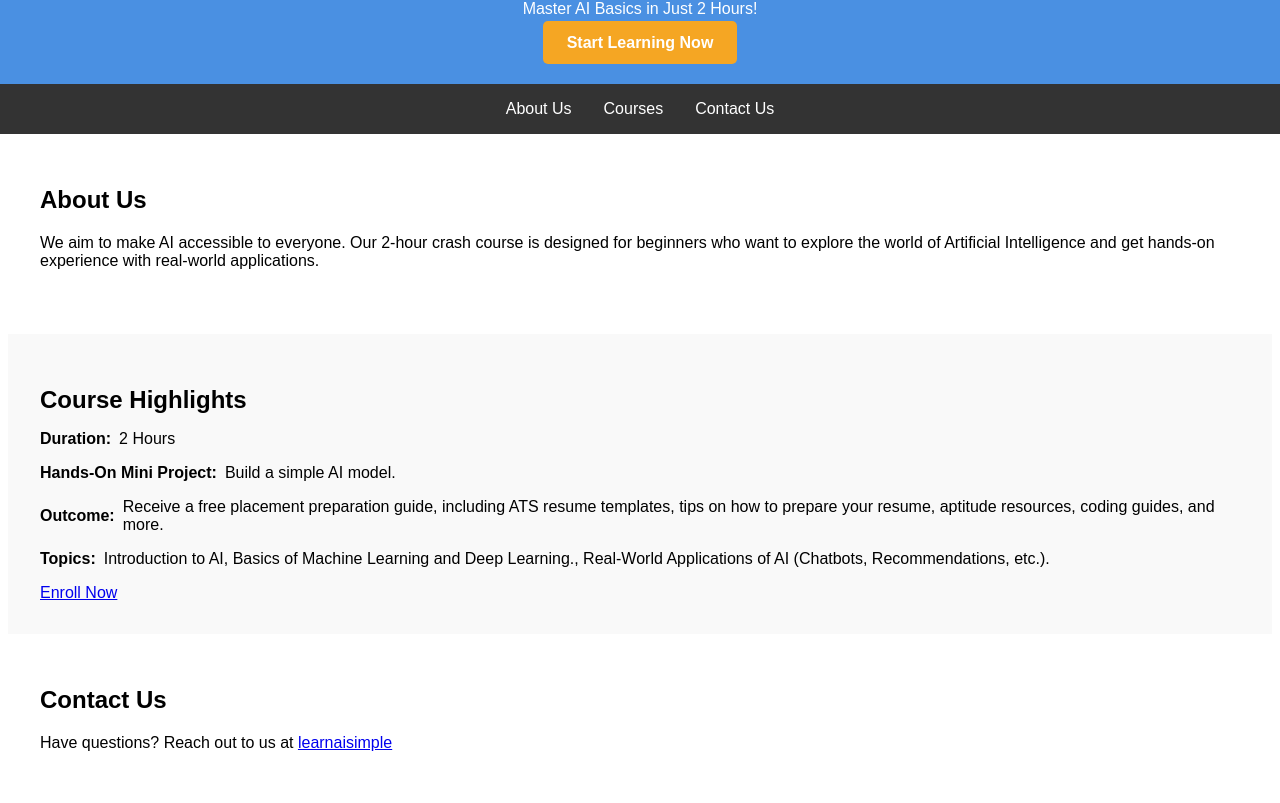
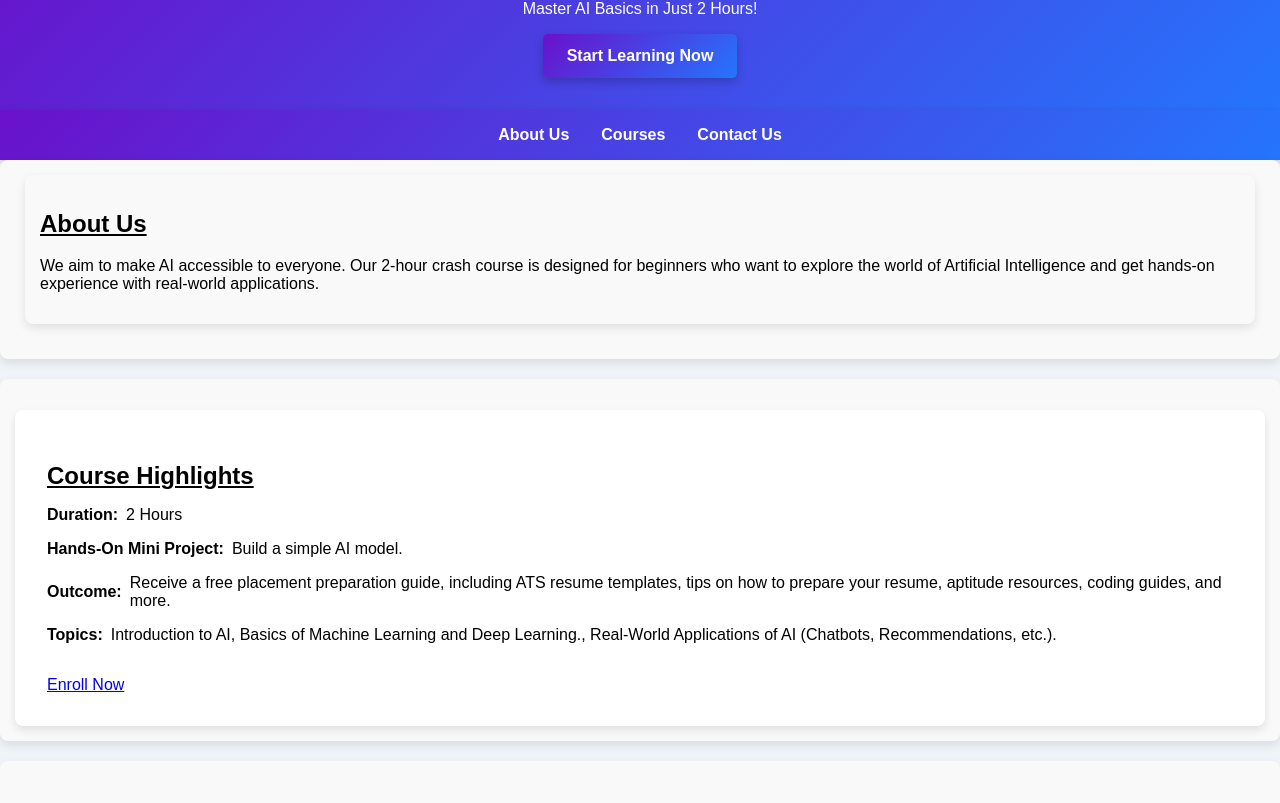
Before and after one commit to kranthijannu/enroll-in-2hr-crash-course, a plain HTML site: page index.html in a window 1280 px wide. Shown: the part 85-888 px from the top of the page. Drawn offline with Linux system fonts and the light colour scheme.

Commit message:
index.html

```diff
--- a/index.html
+++ b/index.html
@@ -11,12 +11,17 @@
             margin: 0;
             padding: 0;
             box-sizing: border-box;
+            background-color: #f0f4f8;
         }
         header {
-            background-color: #4a90e2;
+            background: linear-gradient(135deg, #6a11cb, #2575fc);
             color: white;
             text-align: center;
             padding: 2rem 1rem;
+            transition: background-color 0.3s ease-in-out;
+        }
+        header:hover {
+            background-color: #3b7cc4;
         }
         header h1 {
             margin: 0;
@@ -26,23 +31,44 @@
             margin: 0.5rem 0 1rem;
         }
         header .cta {
-            background-color: #f5a623;
-            color: white;
+            display: inline-block;
+            background: linear-gradient(135deg, #6a11cb, #2575fc);
+            color: #fff;
             padding: 0.8rem 1.5rem;
             text-decoration: none;
             font-weight: bold;
             border-radius: 5px;
+            box-shadow: 0 4px 10px rgba(0, 0, 0, 0.2);
+            transition: transform 0.2s ease-in-out, box-shadow 0.2s ease-in-out;
+            border: none;
+            cursor: pointer;
+        }
+        header .cta:hover {
+            transform: scale(1.05);
+            box-shadow: 0 6px 15px rgba(0, 0, 0, 0.3);
+            background: linear-gradient(135deg, #ff7eb3, #ff758c);
         }
         nav {
             display: flex;
             justify-content: center;
-            background-color: #333;
+            background: linear-gradient(135deg, #6a11cb, #2575fc);
+            box-shadow: 0 4px 10px rgba(0, 0, 0, 0.2);
+            transition: transform 0.2s ease-in-out, box-shadow 0.2s ease-in-out;
+            border: none;
+            cursor: pointer;
             padding: 1rem;
         }
         nav a {
             color: white;
             text-decoration: none;
             margin: 0 1rem;
+            font-weight: bold;
+            transition: color 0.3s ease;
+        }
+        nav a:hover {
+            color:#ff7eb3;
+            text-decoration: underline;
+            cursor: pointer;
         }
         section {
             padding: 2rem 1rem;
@@ -50,9 +76,15 @@
             margin: 0 auto;
         }
         .highlights {
-            background-color: #f9f9f9;
+            background-color: #ffffff;
             padding: 2rem;
             margin-top: 1rem;
+            border-radius: 8px;
+            box-shadow: 0 4px 8px rgba(0, 0, 0, 0.1);
+            transition: box-shadow 0.3s ease;
+        }
+        .highlights:hover {
+            box-shadow: 0 6px 12px rgba(0, 0, 0, 0.15);
         }
         .highlights h2 {
             margin-bottom: 1rem;
@@ -70,17 +102,37 @@
             font-weight: bold;
             margin-right: 0.5rem;
         }
-        footer {
-            background-color: #333;
-            color: white;
-            text-align: center;
-            padding: 1rem;
-            margin-top: 2rem;
+        .highlights .cta {
+            margin-top: 1rem;
+            display: inline-block;
         }
-        footer a {
-            color: #f5a623;
-            text-decoration: none;
+
+        .sec{
+            margin-bottom: 20px;
+            padding: 15px;
+            border-radius: 8px;
+            background-color: #f9f9f9;
+            box-shadow: 0 4px 10px rgba(0, 0, 0, 0.1);
+            transition: transform 0.3s ease-in-out, box-shadow 0.3s ease-in-out;
+            position: relative;
         }
+        .sec:hover{
+            transform: translateY(-5px);
+            box-shadow: 0 8px 20px rgba(0, 0, 0, 0.2);
+            background: linear-gradient(to right, #ffecd2, #fcb69f);
+            color: #000;
+        }
+        #about{
+            margin-bottom: 20px;
+            padding: 15px;
+            border-radius: 8px;
+            background-color: #f9f9f9;
+            box-shadow: 0 4px 10px rgba(0, 0, 0, 0.1);
+            transition: transform 0.3s ease-in-out, box-shadow 0.3s ease-in-out;
+            position: relative;
+        }
+
+
     </style>
 </head>
 <body>
@@ -95,19 +147,22 @@
     <nav>
         <a href="#about">About Us</a>
         <a href="#courses">Courses</a>
-        <!-- <a href="#resources">Free Resources</a> -->
         <a href="#contact">Contact Us</a>
     </nav>
 
     <!-- About Us Section -->
+    <div class="sec">
         <section id="about">
-        <h2>About Us</h2>
+            <h2><u>About Us</u></h2>
             <p>We aim to make AI accessible to everyone. Our 2-hour crash course is designed for beginners who want to explore the world of Artificial Intelligence and get hands-on experience with real-world applications.</p>
         </section>
+    </div>
+
 
     <!-- Course Highlights Section -->
+     <div class="sec">
         <section id="courses" class="highlights">
-        <h2>Course Highlights</h2>
+            <h2><u>Course Highlights</u></h2>
             <ul>
                 <li><span>Duration:</span> 2 Hours</li>
                 <li><span>Hands-On Mini Project:</span> Build a simple AI model.</li>
@@ -117,18 +172,18 @@
             <a href="enroll.html" class="cta">Enroll Now</a>
         </section>
 
-    <!-- Free Resources Section -->
-    <!-- <section id="resources">
-        <h2>Free Resources</h2>
-        <p>Access guides, cheat sheets, and beginner-friendly tutorials to help you kickstart your AI journey.</p>
-    </section> -->
+        </div>
 
     <!-- Contact Us Section -->
+     <div class="sec">
         <section id="contact">
-        <h2>Contact Us</h2>
+            <h2><u>Contact Us</u></h2>
             <p>Have questions? Reach out to us at <a href="mailto:learnaisimple@gmail.com">learnaisimple</a></p>
         </section>
+        </div>
+
 
     <!-- Footer -->
+
 </body>
 </html>
```
Lines whose indentation alone changed are shown as unchanged.
